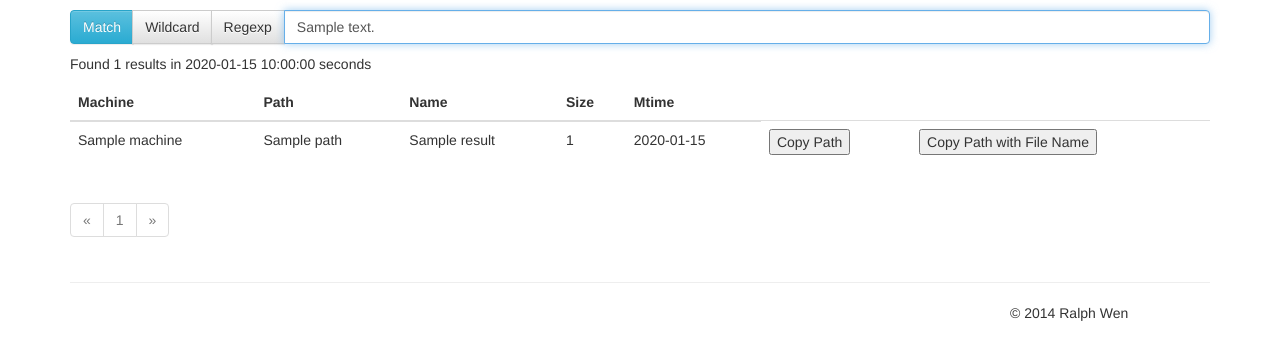
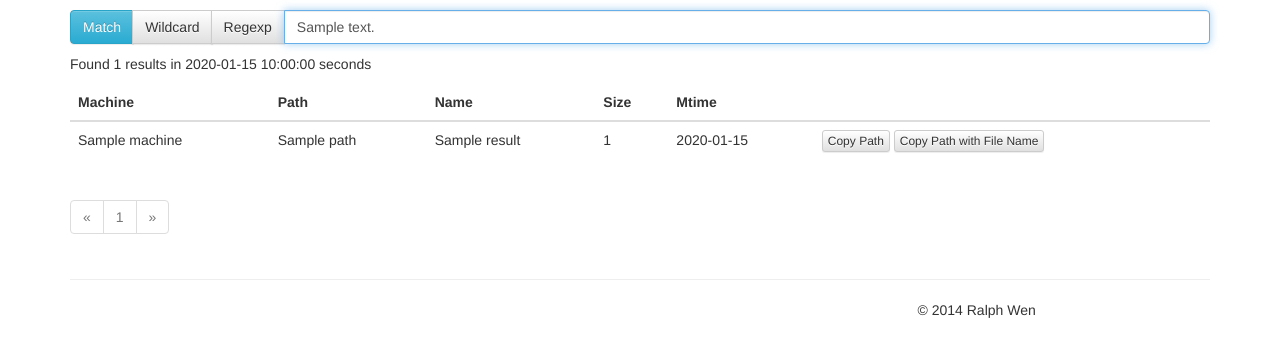
Before and after one commit to ralphite/lansearch, a Flask app: template templates/search.html in a window 1280 px wide. Shown: the part 60-420 px from the top of the page. Run offline with Flask 2, Linux system fonts and the light colour scheme; the template is opened without the code that fills it: most values are stand-ins (such as "Sample title", 1, 10 or a date in 2020); some libraries are stand-ins or nearby versions.

Commit message:
make copy buttons work

```diff
--- a/static/javascript/lansearch.js
+++ b/static/javascript/lansearch.js
@@ -14,6 +14,10 @@ $(document).ready(function() {
 
     var t = getUrlParameter('t') || 'match';
     $('#'+t).removeClass('btn-default').addClass('btn-info').addClass('selected');
+
+    $('.copy-button').each(function() {
+        var client = new ZeroClipboard( $(this) );
+    });
 });
 
 function getUrlParameter(sParam)
@@ -34,23 +38,3 @@ var search = function() {
     var q = $('.searchbox').val();
     window.location.href = 'search?q=' + q + '&t=' + $(event.target).attr('id');
 };
-
-$('.copy-button').each(function() {
-  //Create a new clipboard client
-  var clip = new ZeroClipboard.Client();
-  clip.setHandCursor( true );
-
-  //Glue the clipboard client to the last td in each row
-  clip.glue(this);
-
- // var url = $(this).attr("href");
-  //Grab the text from the parent row of the icon
- // var code = $(this).children('span').html();
-  clip.setText('aaa');
-
-  //Add a complete event to let the user know the text was copied
-  clip.addEventListener('complete', function(client, text) {
-    alert("Copied text to clipboard:\n" + text);
-    //popUp(url);
-  });
-});
--- a/templates/base.html
+++ b/templates/base.html
@@ -11,9 +11,9 @@
     <style>
         .disabled{
         /*Disabled link style*/
-        color: black;
-        pointer-events: none;
-        cursor: default;
+        color:black;
+        pointer-events:none;
+        cursor:default;
         }
     </style>
 </head>
@@ -52,7 +52,7 @@
 <footer>
     <hr>
     <div class="col-lg-12 col-sm-12 col-12 row" id="copy">
-        <span class="col-md-10"></span>
+        <span class="col-md-9"></span>
         <span class="col-md-2">© 2014 Ralph Wen</span>
     </div>
 </footer>
--- a/templates/search.html
+++ b/templates/search.html
@@ -16,6 +16,7 @@
                 <th>Name</th>
                 <th>Size</th>
                 <th>Mtime</th>
+                <th></th>
             </tr>
             </thead>
             {% for result in results %}
@@ -27,15 +28,18 @@
                 <td>{{ result.size }}</td>
                 <td>{{ result.mtime }}</td>
                 <td>
-                    <button class="copy-button" data-clipboard-text="aaa">Copy Path</button>
-                </td>
-                <td>
-                    <button>Copy Path with File Name</button>
+                    <button type="button" data-clipboard-text="{{ result.link }}"
+                            class="copy-button btn btn-default btn-xs">
+                        Copy Path
+                    </button>
+                    <button type="button" data-clipboard-text="{{ result.link[:result.link.rfind('\\')] }}"
+                            class="copy-button btn btn btn-default btn-xs">
+                        Copy Path with File Name
+                    </button>
                 </td>
             </tr>
             </tbody>
             {% endfor %}
-
         </table>
 
         <ul class="pagination">
```
